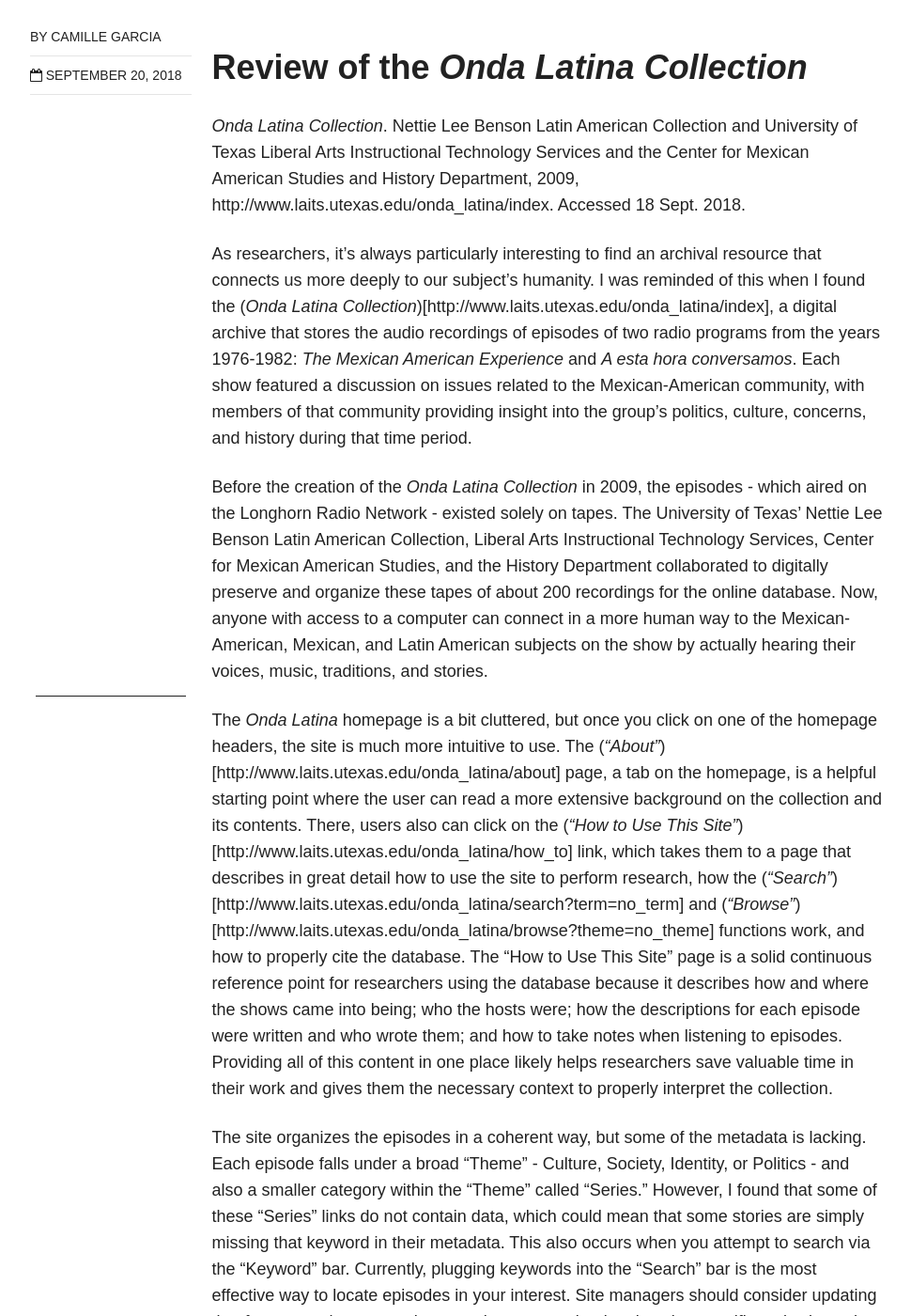
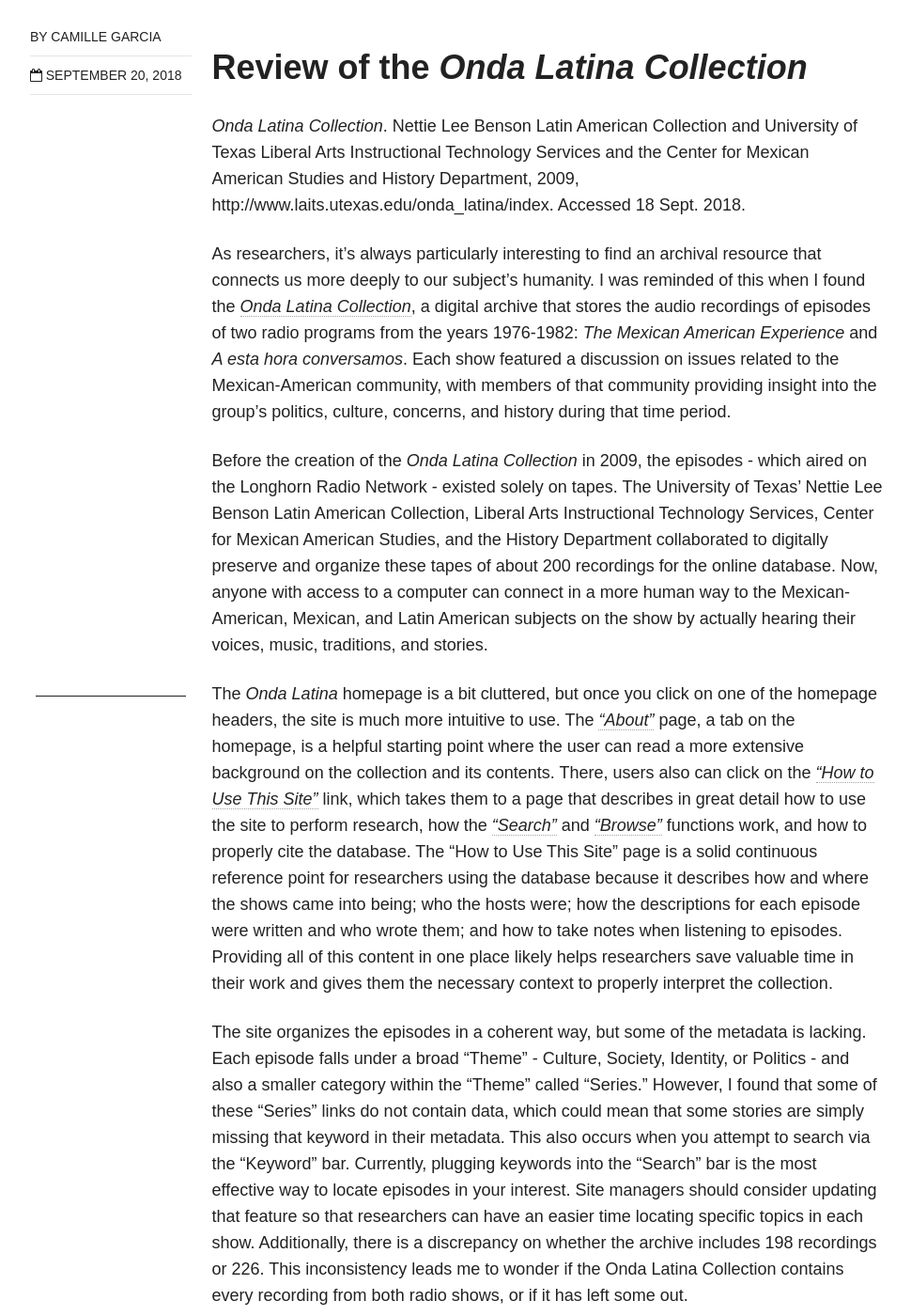
Before and after one commit to pilarvillanueva/criticalarchives, a Jekyll site: the page built from _posts/blog/2018-09-20-camille-garcia-digital-archives-review.md, in a window 1280 px wide and 1400 px high, scrolled down 625 px. Shown: the whole window at 94% size, without its empty margins (154-1124 px from the left). Built offline with Jekyll 4.4.1, drawn with Linux system fonts in a browser that asks for light colours; nearby versions of some CDN libraries; some of the changed text lies outside the part shown.

Commit message:
fixing links

```diff
--- a/_posts/blog/2018-09-20-camille-garcia-digital-archives-review.md
+++ b/_posts/blog/2018-09-20-camille-garcia-digital-archives-review.md
@@ -14,11 +14,11 @@
 
 *Onda Latina Collection*. Nettie Lee Benson Latin American Collection and University of Texas Liberal Arts Instructional Technology Services and the Center for Mexican American Studies and History Department, 2009, http://www.laits.utexas.edu/onda_latina/index. Accessed 18 Sept. 2018.
 
-As researchers, it’s always particularly interesting to find an archival resource that connects us more deeply to our subject’s humanity. I was reminded of this when I found the (*Onda Latina Collection*)[http://www.laits.utexas.edu/onda_latina/index], a digital archive that stores the audio recordings of episodes of two radio programs from the years 1976-1982: *The Mexican American Experience* and *A esta hora conversamos*. Each show featured a discussion on issues related to the Mexican-American community, with members of that community providing insight into the group’s politics, culture, concerns, and history during that time period.
+As researchers, it’s always particularly interesting to find an archival resource that connects us more deeply to our subject’s humanity. I was reminded of this when I found the [*Onda Latina Collection*](http://www.laits.utexas.edu/onda_latina/index), a digital archive that stores the audio recordings of episodes of two radio programs from the years 1976-1982: *The Mexican American Experience* and *A esta hora conversamos*. Each show featured a discussion on issues related to the Mexican-American community, with members of that community providing insight into the group’s politics, culture, concerns, and history during that time period.
 
 Before the creation of the *Onda Latina Collection* in 2009, the episodes - which aired on the Longhorn Radio Network - existed solely on tapes. The University of Texas’ Nettie Lee Benson Latin American Collection, Liberal Arts Instructional Technology Services, Center for Mexican American Studies, and the History Department collaborated to digitally preserve and organize these tapes of about 200 recordings for the online database. Now, anyone with access to a computer can connect in a more human way to the Mexican-American, Mexican, and Latin American subjects on the show by actually hearing their voices, music, traditions, and stories.
 
-The *Onda Latina* homepage is a bit cluttered, but once you click on one of the homepage headers, the site is much more intuitive to use. The (*“About”*)[http://www.laits.utexas.edu/onda_latina/about] page, a tab on the homepage, is a helpful starting point where the user can read a more extensive background on the collection and its contents. There, users also can click on the (*“How to Use This Site”*)[http://www.laits.utexas.edu/onda_latina/how_to] link, which takes them to a page that describes in great detail how to use the site to perform research, how the (*“Search”*)[http://www.laits.utexas.edu/onda_latina/search?term=no_term] and (*“Browse”*)[http://www.laits.utexas.edu/onda_latina/browse?theme=no_theme] functions work, and how to properly cite the database. The “How to Use This Site” page is a solid continuous reference point for researchers using the database because it describes how and where the shows came into being; who the hosts were; how the descriptions for each episode were written and who wrote them; and how to take notes when listening to episodes. Providing all of this content in one place likely helps researchers save valuable time in their work and gives them the necessary context to properly interpret the collection.
+The *Onda Latina* homepage is a bit cluttered, but once you click on one of the homepage headers, the site is much more intuitive to use. The [*“About”*](http://www.laits.utexas.edu/onda_latina/about) page, a tab on the homepage, is a helpful starting point where the user can read a more extensive background on the collection and its contents. There, users also can click on the [*“How to Use This Site”*](http://www.laits.utexas.edu/onda_latina/how_to) link, which takes them to a page that describes in great detail how to use the site to perform research, how the [*“Search”*](http://www.laits.utexas.edu/onda_latina/search?term=no_term) and [*“Browse”*](http://www.laits.utexas.edu/onda_latina/browse?theme=no_theme) functions work, and how to properly cite the database. The “How to Use This Site” page is a solid continuous reference point for researchers using the database because it describes how and where the shows came into being; who the hosts were; how the descriptions for each episode were written and who wrote them; and how to take notes when listening to episodes. Providing all of this content in one place likely helps researchers save valuable time in their work and gives them the necessary context to properly interpret the collection.
 
 The site organizes the episodes in a coherent way, but some of the metadata is lacking. Each episode falls under a broad “Theme” - Culture, Society, Identity, or Politics - and also a smaller category within the “Theme” called “Series.” However, I found that some of these “Series” links do not contain data, which could mean that some stories are simply missing that keyword in their metadata. This also occurs when you attempt to search via the “Keyword” bar. Currently, plugging keywords into the “Search” bar is the most effective way to locate episodes in your interest. Site managers should consider updating that feature so that researchers can have an easier time locating specific topics in each show. Additionally, there is a discrepancy on whether the archive includes 198 recordings or 226. This inconsistency leads me to wonder if the Onda Latina Collection contains every recording from both radio shows, or if it has left some out.
 
@@ -26,4 +26,4 @@
 
 Overall, this digital archive is an easy-to-use, interesting gateway to literally hear stories from the past, many of which are still relevant today and range from curanderismo and Tejano music to education reform and politics. As a researcher, it is key to note that the vast majority of the hosts and producers were Mexican-American and women - the most common host was Dr. Rosa Linda Fregoso - and the guests featured were almost always Mexican-American, Mexican, indigenous, women, or other members of the broader Latin American community. Some guests included famous Conjunto musician Flaco Jiménez and Chicana writer Gloria Anzaldúa, who along with other community members candidly shared their personal experiences and expertise with listeners across Texas and the Southwest United States. In this sense, the creation of the *Onda Latina Collection* is a way to literally give voices back to marginalized populations of the time instead of leaving those voices to collect dust as outdated tapes, leaving “history” to be solely defined by what was printed in mass media then. Still, we must recognize the impact the of being beholden to the University of Texas has had on the collection, since the shows were produced, edited, and eventually archived as a university project.
 
-As Kathryn Burns wrote in (*Into the Archive: Writing and Power in Colonial Peru*)[https://www.amazon.com/Into-Archive-Writing-Power-Colonial/dp/0822348683], “We historians are fond of regarding archives as windows on the past, or repositories of long-ago ‘voices,’” but if we critically analyze an archive, we often can notice silences and lacks of transparency (Burns 2010, 16-17). This archive is a good place to start comparative research of how larger media outlets and these smaller, community-based outlets reported important Mexican-American issues, keeping in mind, as Burns wrote, whose truth is actually being recorded (Burns 2010, 4).
+As Kathryn Burns wrote in [*Into the Archive: Writing and Power in Colonial Peru*](https://www.amazon.com/Into-Archive-Writing-Power-Colonial/dp/0822348683), “We historians are fond of regarding archives as windows on the past, or repositories of long-ago ‘voices,’” but if we critically analyze an archive, we often can notice silences and lacks of transparency (Burns 2010, 16-17). This archive is a good place to start comparative research of how larger media outlets and these smaller, community-based outlets reported important Mexican-American issues, keeping in mind, as Burns wrote, whose truth is actually being recorded (Burns 2010, 4).
```
